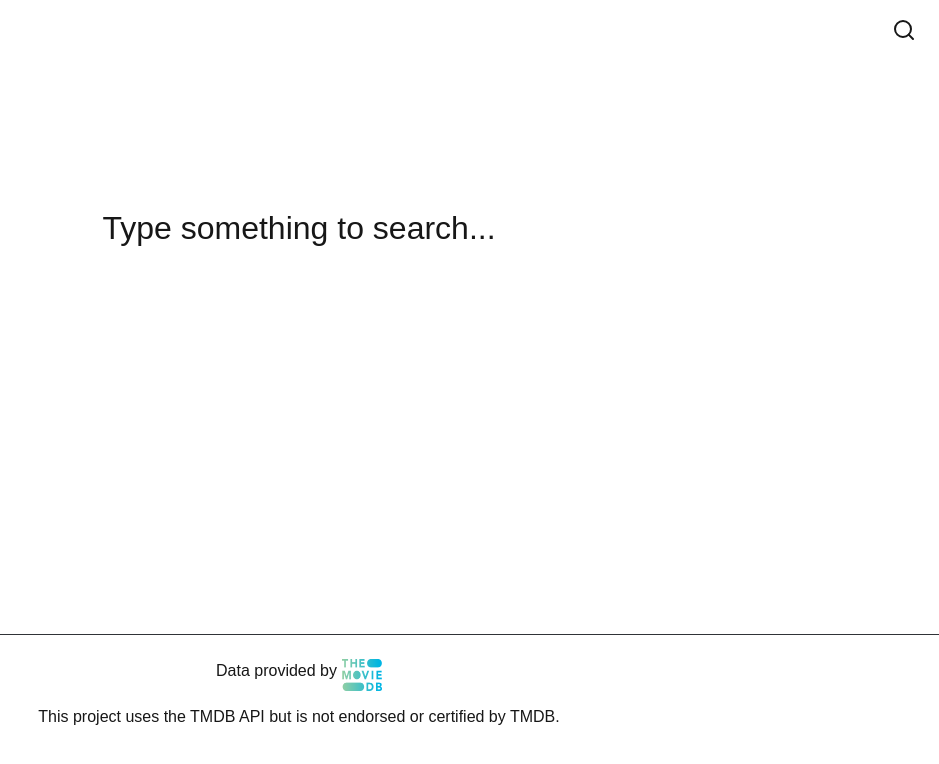
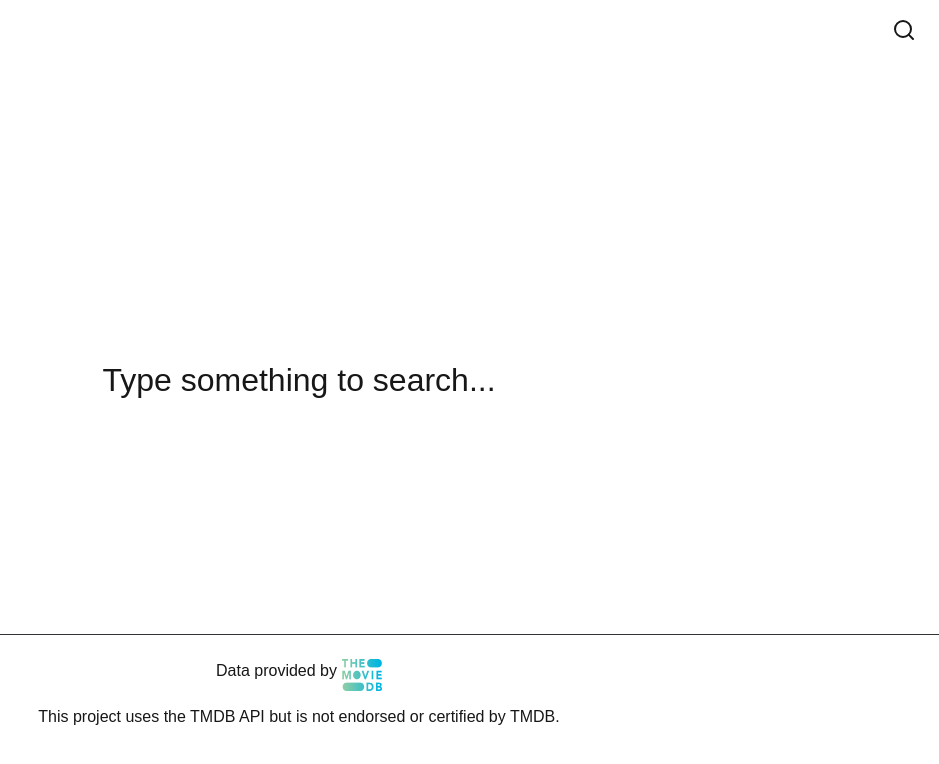
Before and after one commit to josephr04/movie-app, a Next.js app: page /search in a window 1280 px wide. Shown: the top 764 px of the page, without its empty margins (341-1280 px from the left). Built offline with nearby package versions, Linux system fonts and the light colour scheme.

Commit message:
Fix loading and messages styles of search page

```diff
--- a/app/page.module.css
+++ b/app/page.module.css
@@ -691,8 +691,30 @@
 /* Search loading Style */
 
 .searchLoading {
-    display: flex;
-    justify-content: center;
-    align-items: center;
-    height: 100px;
+    position: fixed;
+    top: 48%;
+    left: 50%;
+    transform: translate(-50%, -50%);
+    z-index: 1000;
+    opacity: 0;
+    animation: fadeIn 0.3s ease-in-out forwards;
 }
+
+/* Define the fade-in and fade-out animation */
+@keyframes fadeIn {
+    from {
+        opacity: 0;
+    }
+    to {
+        opacity: 1;
+    }
+}
+
+@keyframes fadeOut {
+    from {
+        opacity: 1;
+    }
+    to {
+        opacity: 0;
+    }
+}
```
